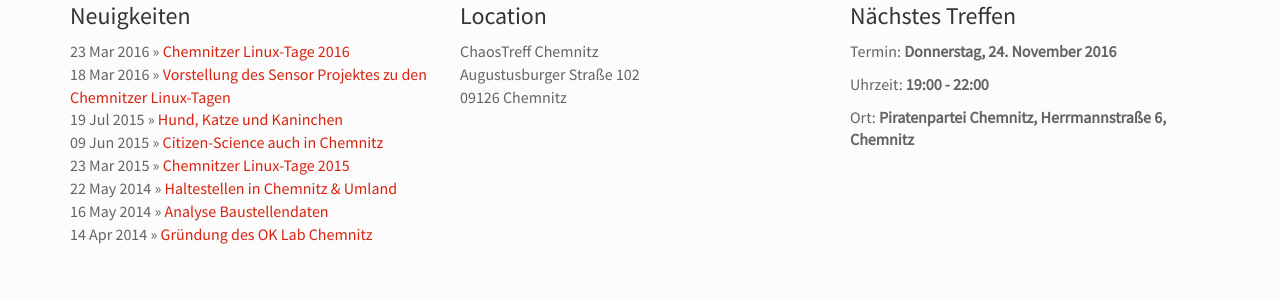
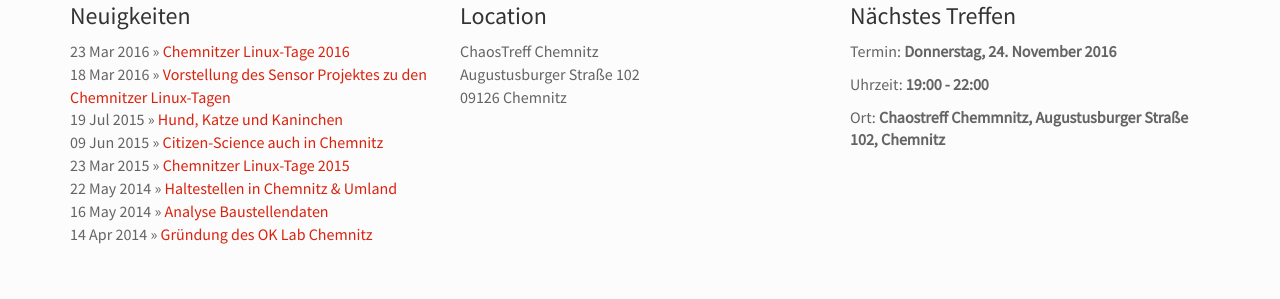
Before and after one commit to CodeforChemnitz/codeforchemnitz.github.io, a Jekyll site: the page built from index.html, in a window 1280 px wide and 900 px high, scrolled down 971 px. Shown: the part 153-452 px from the top of the window. Built offline with Jekyll 4.4.1, drawn with Linux system fonts in a browser that asks for light colours.

Commit message:
Update treffen.yml
Es ist doch im Chaostreff dieses Mal.

```diff
--- a/_data/treffen.yml
+++ b/_data/treffen.yml
@@ -3,5 +3,6 @@ day: Donnerstag
 day-nr: 24
 month: November 2016
 time: "19:00 - 22:00"
-location: Piratenpartei Chemnitz, Herrmannstraße 6, Chemnitz
+#location: Piratenpartei Chemnitz, Herrmannstraße 6, Chemnitz
+location: Chaostreff Chemmnitz, Augustusburger Straße 102, Chemnitz
 #location: Altes Heizhaus im Innenhof der TU Chemnitz, Str. der Nationen 62
```
